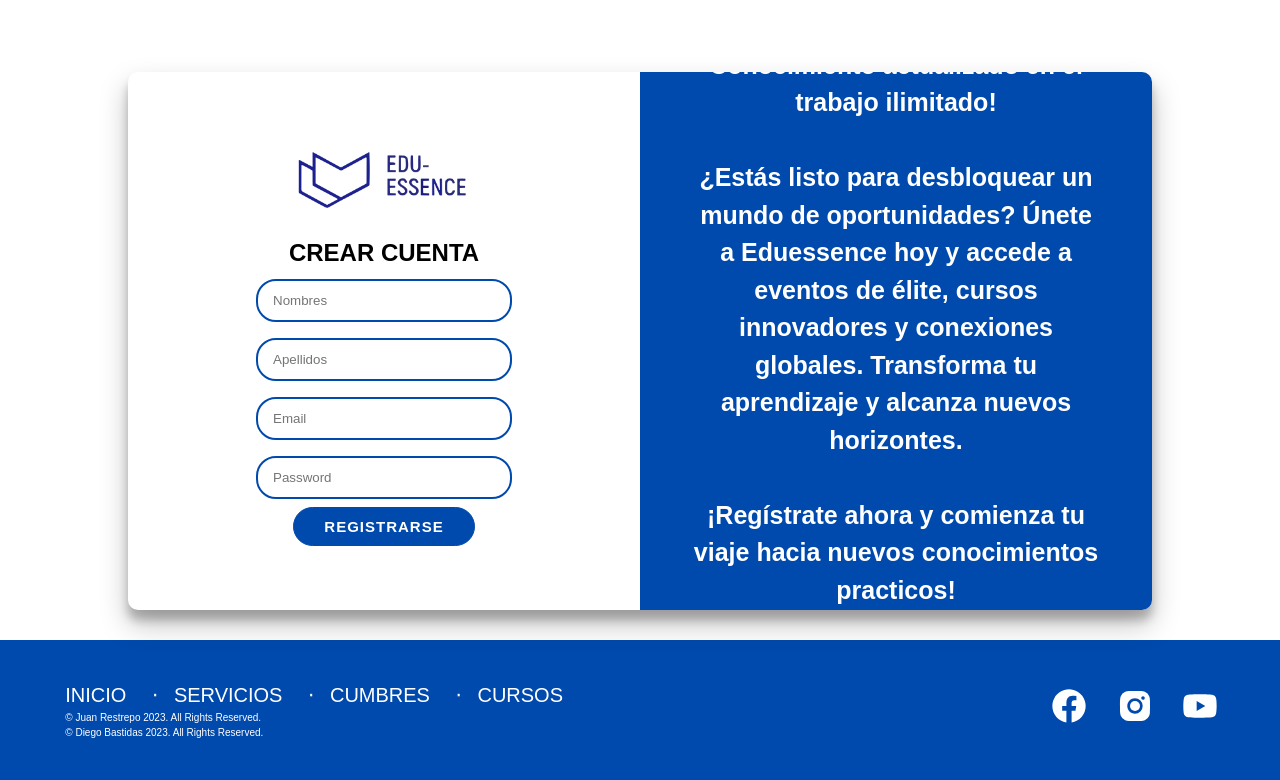
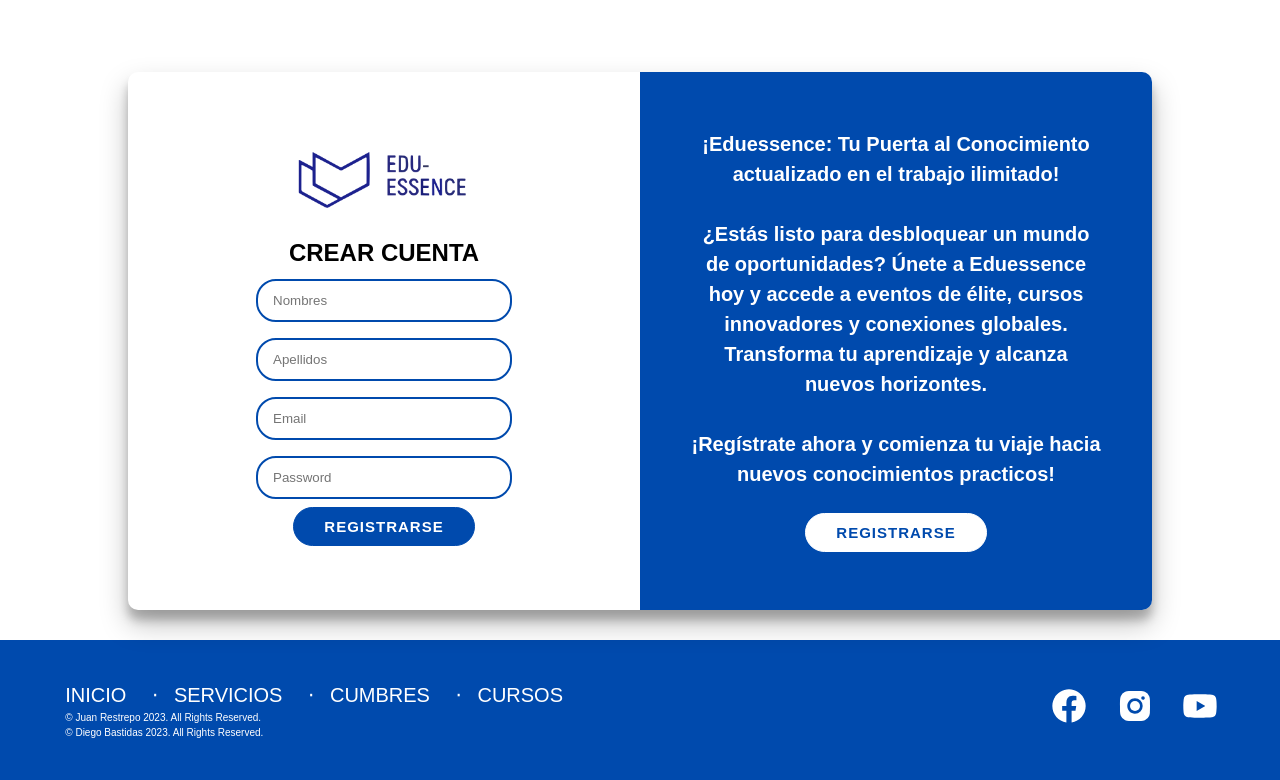
Before and after one commit to Juan-Restrepo-B/Eduessence, a PHP site: page /php/create.php in a window 1280 px wide. Shown: the part 66-846 px from the top of the page. Run offline with PHP 8.4, Linux system fonts and the light colour scheme.

Commit message:
Ajustes responsive 2

```diff
--- a/css/styles_login.css
+++ b/css/styles_login.css
@@ -216,6 +216,12 @@ input {
 
 @media (min-width: 1024px) {
     .panel-active__texto h2 {
+        font-size: 2rem;
+    }
+}
+
+@media (min-width: 1370px) {
+    .panel-active__texto h2 {
         font-size: 2.5rem;
     }
 }
```
